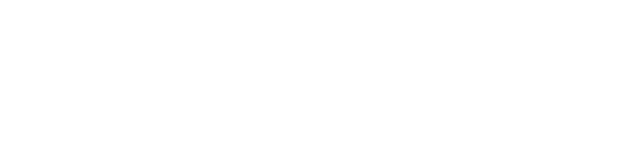
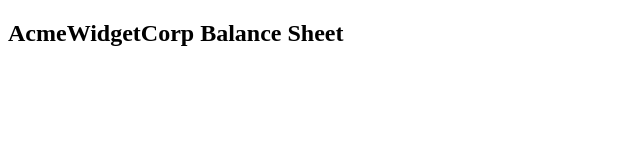
Before and after one commit to nedoratic/fcc-nrwd-11-balance-sheet, a plain HTML site: page index.html in a window 1280 px wide. Shown: the whole page, without its empty margins (0-640 px from the left). Drawn offline with Linux system fonts and the light colour scheme.

Commit message:
index.html - span elements added

```diff
--- a/index.html
+++ b/index.html
@@ -10,7 +10,12 @@
     <body>
         <main>
             <section>
-                <h1></h1>
+                <h1>
+                    <span class="flex">
+                        <span>AcmeWidgetCorp</span>
+                        <span>Balance Sheet</span>
+                    </span>
+                </h1>
             </section>
         </main>
     </body>
```
